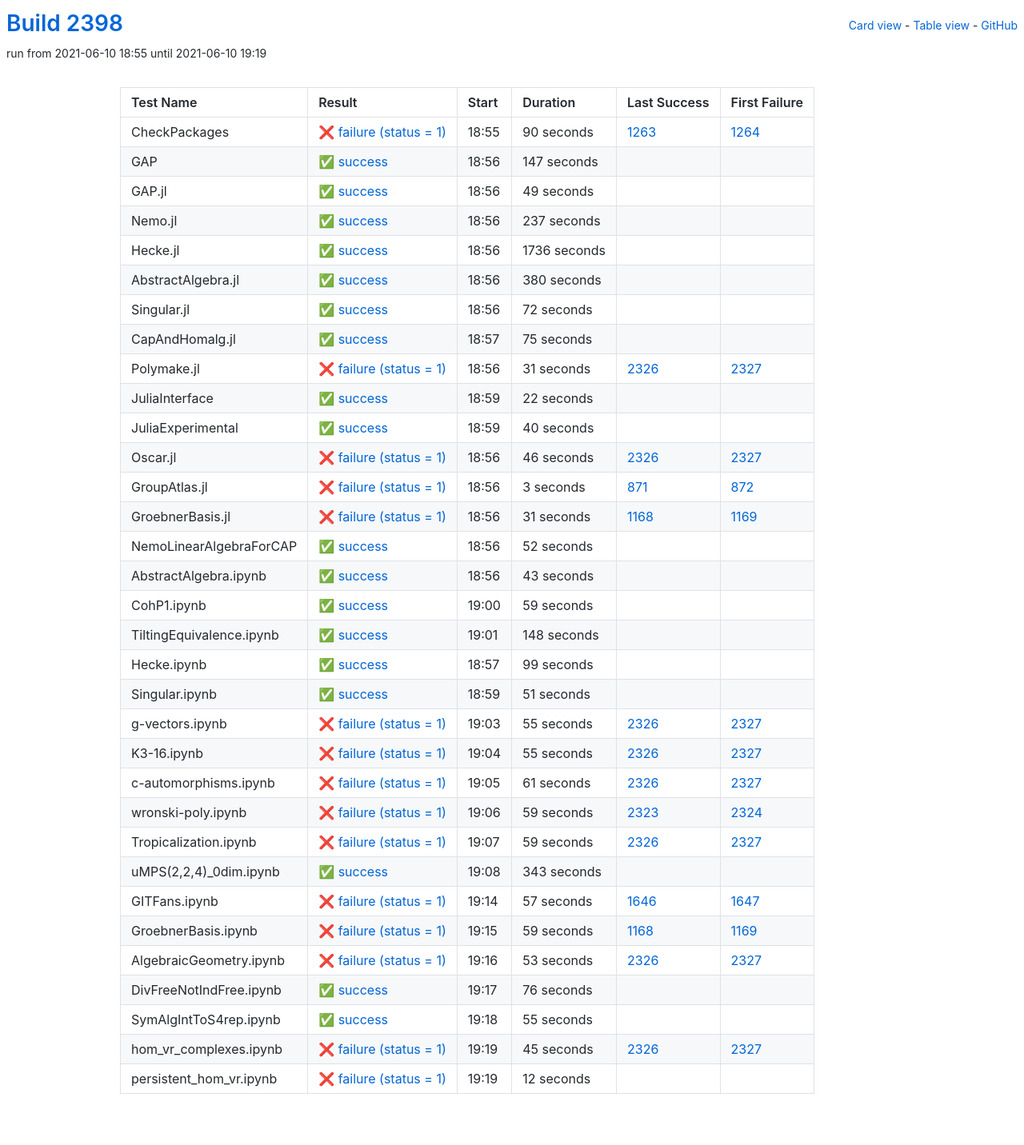
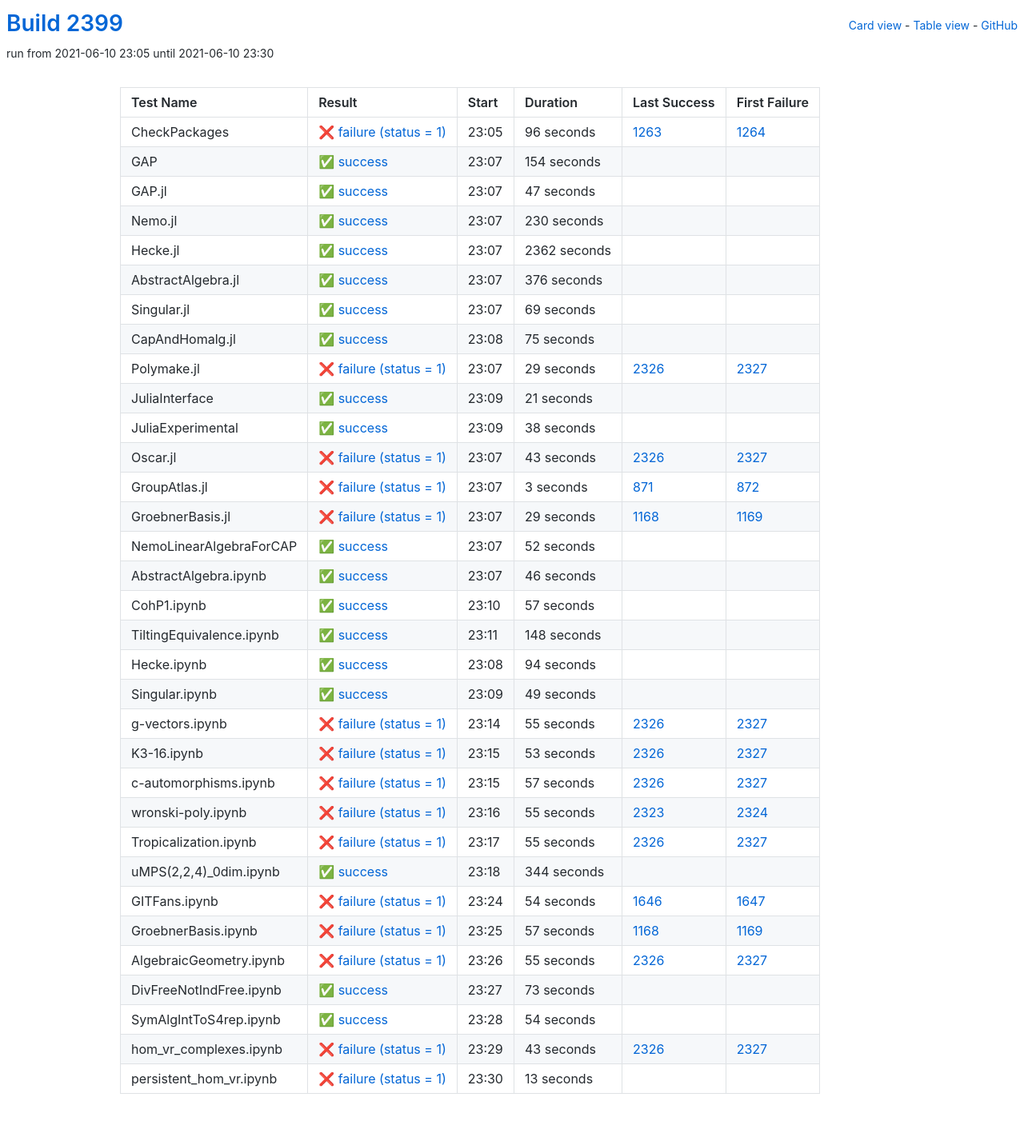
Before and after one commit to oscar-system/oscar-ci-status-stable, a Jekyll site: the page built from table.html, in a window 1280 px wide. Shown: the whole page at 80% size. Built offline with Jekyll 4.4.1, drawn with Linux system fonts in a browser that asks for light colours.

Commit message:
Build #2399

```diff
--- a/_data/ci.yml
+++ b/_data/ci.yml
@@ -1,6 +1,6 @@
 ---
-build: 2398
-build_url: https://oscarci.mathematik.uni-kl.de/job/oscar-stable/2398/
+build: 2399
+build_url: https://oscarci.mathematik.uni-kl.de/job/oscar-stable/2399/
 job: oscar-stable
 organization: oscar-system
 repo: oscar-ci-status-stable
@@ -8,92 +8,92 @@ repourl: https://github.com/oscar-system/oscar-ci-status-stable
 tests:
 - name: CheckPackages
   id: checkpackages
-  log: https://oscarci.mathematik.uni-kl.de/job/oscar-stable/2398/artifact/logs/build-2398/CheckPackages.log
-  start: 2021-06-10 18:55
+  log: https://oscarci.mathematik.uni-kl.de/job/oscar-stable/2399/artifact/logs/build-2399/CheckPackages.log
+  start: 2021-06-10 23:05
   success: false
   exitcode: 1
   status: failure
-  duration: 90
+  duration: 96
   last_success: 1263
   last_success_url: https://oscarci.mathematik.uni-kl.de/job/oscar-stable/1263/
   first_failure: 1264
   first_failure_url: https://oscarci.mathematik.uni-kl.de/job/oscar-stable/1264/
 - name: GAP
   id: gap
-  log: https://oscarci.mathematik.uni-kl.de/job/oscar-stable/2398/artifact/logs/build-2398/GAP.log
-  start: 2021-06-10 18:56
+  log: https://oscarci.mathematik.uni-kl.de/job/oscar-stable/2399/artifact/logs/build-2399/GAP.log
+  start: 2021-06-10 23:07
   success: true
   exitcode: 0
   status: success
-  duration: 147
+  duration: 154
   last_success: false
   last_success_url:
   first_failure: false
   first_failure_url:
 - name: GAP.jl
   id: gap-jl
-  log: https://oscarci.mathematik.uni-kl.de/job/oscar-stable/2398/artifact/logs/build-2398/GAP.jl.log
-  start: 2021-06-10 18:56
+  log: https://oscarci.mathematik.uni-kl.de/job/oscar-stable/2399/artifact/logs/build-2399/GAP.jl.log
+  start: 2021-06-10 23:07
   success: true
   exitcode: 0
   status: success
-  duration: 49
+  duration: 47
   last_success: false
   last_success_url:
   first_failure: false
   first_failure_url:
 - name: Nemo.jl
   id: nemo-jl
-  log: https://oscarci.mathematik.uni-kl.de/job/oscar-stable/2398/artifact/logs/build-2398/Nemo.jl.log
-  start: 2021-06-10 18:56
+  log: https://oscarci.mathematik.uni-kl.de/job/oscar-stable/2399/artifact/logs/build-2399/Nemo.jl.log
+  start: 2021-06-10 23:07
   success: true
   exitcode: 0
   status: success
-  duration: 237
+  duration: 230
   last_success: false
   last_success_url:
   first_failure: false
   first_failure_url:
 - name: Hecke.jl
   id: hecke-jl
-  log: https://oscarci.mathematik.uni-kl.de/job/oscar-stable/2398/artifact/logs/build-2398/Hecke.jl.log
-  start: 2021-06-10 18:56
+  log: https://oscarci.mathematik.uni-kl.de/job/oscar-stable/2399/artifact/logs/build-2399/Hecke.jl.log
+  start: 2021-06-10 23:07
   success: true
   exitcode: 0
   status: success
-  duration: 1736
+  duration: 2362
   last_success: false
   last_success_url:
   first_failure: false
   first_failure_url:
 - name: AbstractAlgebra.jl
   id: abstractalgebra-jl
-  log: https://oscarci.mathematik.uni-kl.de/job/oscar-stable/2398/artifact/logs/build-2398/AbstractAlgebra.jl.log
-  start: 2021-06-10 18:56
+  log: https://oscarci.mathematik.uni-kl.de/job/oscar-stable/2399/artifact/logs/build-2399/AbstractAlgebra.jl.log
+  start: 2021-06-10 23:07
   success: true
   exitcode: 0
   status: success
-  duration: 380
+  duration: 376
   last_success: false
   last_success_url:
   first_failure: false
   first_failure_url:
 - name: Singular.jl
   id: singular-jl
-  log: https://oscarci.mathematik.uni-kl.de/job/oscar-stable/2398/artifact/logs/build-2398/Singular.jl.log
-  start: 2021-06-10 18:56
+  log: https://oscarci.mathematik.uni-kl.de/job/oscar-stable/2399/artifact/logs/build-2399/Singular.jl.log
+  start: 2021-06-10 23:07
   success: true
   exitcode: 0
   status: success
-  duration: 72
+  duration: 69
   last_success: false
   last_success_url:
   first_failure: false
   first_failure_url:
 - name: CapAndHomalg.jl
   id: capandhomalg-jl
-  log: https://oscarci.mathematik.uni-kl.de/job/oscar-stable/2398/artifact/logs/build-2398/CapAndHomalg.jl.log
-  start: 2021-06-10 18:57
+  log: https://oscarci.mathematik.uni-kl.de/job/oscar-stable/2399/artifact/logs/build-2399/CapAndHomalg.jl.log
+  start: 2021-06-10 23:08
   success: true
   exitcode: 0
   status: success
@@ -104,56 +104,56 @@ tests:
   first_failure_url:
 - name: Polymake.jl
   id: polymake-jl
-  log: https://oscarci.mathematik.uni-kl.de/job/oscar-stable/2398/artifact/logs/build-2398/Polymake.jl.log
-  start: 2021-06-10 18:56
+  log: https://oscarci.mathematik.uni-kl.de/job/oscar-stable/2399/artifact/logs/build-2399/Polymake.jl.log
+  start: 2021-06-10 23:07
   success: false
   exitcode: 1
   status: failure
-  duration: 31
+  duration: 29
   last_success: 2326
   last_success_url: https://oscarci.mathematik.uni-kl.de/job/oscar-stable/2326/
   first_failure: 2327
   first_failure_url: https://oscarci.mathematik.uni-kl.de/job/oscar-stable/2327/
 - name: JuliaInterface
   id: juliainterface
-  log: https://oscarci.mathematik.uni-kl.de/job/oscar-stable/2398/artifact/logs/build-2398/JuliaInterface.log
-  start: 2021-06-10 18:59
+  log: https://oscarci.mathematik.uni-kl.de/job/oscar-stable/2399/artifact/logs/build-2399/JuliaInterface.log
+  start: 2021-06-10 23:09
   success: true
   exitcode: 0
   status: success
-  duration: 22
+  duration: 21
   last_success: false
   last_success_url:
   first_failure: false
   first_failure_url:
 - name: JuliaExperimental
   id: juliaexperimental
-  log: https://oscarci.mathematik.uni-kl.de/job/oscar-stable/2398/artifact/logs/build-2398/JuliaExperimental.log
-  start: 2021-06-10 18:59
+  log: https://oscarci.mathematik.uni-kl.de/job/oscar-stable/2399/artifact/logs/build-2399/JuliaExperimental.log
+  start: 2021-06-10 23:09
   success: true
   exitcode: 0
   status: success
-  duration: 40
+  duration: 38
   last_success: false
   last_success_url:
   first_failure: false
   first_failure_url:
 - name: Oscar.jl
   id: oscar-jl
-  log: https://oscarci.mathematik.uni-kl.de/job/oscar-stable/2398/artifact/logs/build-2398/Oscar.jl.log
-  start: 2021-06-10 18:56
+  log: https://oscarci.mathematik.uni-kl.de/job/oscar-stable/2399/artifact/logs/build-2399/Oscar.jl.log
+  start: 2021-06-10 23:07
   success: false
   exitcode: 1
   status: failure
-  duration: 46
+  duration: 43
   last_success: 2326
   last_success_url: https://oscarci.mathematik.uni-kl.de/job/oscar-stable/2326/
   first_failure: 2327
   first_failure_url: https://oscarci.mathematik.uni-kl.de/job/oscar-stable/2327/
 - name: GroupAtlas.jl
   id: groupatlas-jl
-  log: https://oscarci.mathematik.uni-kl.de/job/oscar-stable/2398/artifact/logs/build-2398/GroupAtlas.jl.log
-  start: 2021-06-10 18:56
+  log: https://oscarci.mathematik.uni-kl.de/job/oscar-stable/2399/artifact/logs/build-2399/GroupAtlas.jl.log
+  start: 2021-06-10 23:07
   success: false
   exitcode: 1
   status: failure
@@ -164,20 +164,20 @@ tests:
   first_failure_url: https://oscarci.mathematik.uni-kl.de/job/oscar-stable/872/
 - name: GroebnerBasis.jl
   id: groebnerbasis-jl
-  log: https://oscarci.mathematik.uni-kl.de/job/oscar-stable/2398/artifact/logs/build-2398/GroebnerBasis.jl.log
-  start: 2021-06-10 18:56
+  log: https://oscarci.mathematik.uni-kl.de/job/oscar-stable/2399/artifact/logs/build-2399/GroebnerBasis.jl.log
+  start: 2021-06-10 23:07
   success: false
   exitcode: 1
   status: failure
-  duration: 31
+  duration: 29
   last_success: 1168
   last_success_url: https://oscarci.mathematik.uni-kl.de/job/oscar-stable/1168/
   first_failure: 1169
   first_failure_url: https://oscarci.mathematik.uni-kl.de/job/oscar-stable/1169/
 - name: NemoLinearAlgebraForCAP
   id: nemolinearalgebraforcap
-  log: https://oscarci.mathematik.uni-kl.de/job/oscar-stable/2398/artifact/logs/build-2398/NemoLinearAlgebraForCAP.log
-  start: 2021-06-10 18:56
+  log: https://oscarci.mathematik.uni-kl.de/job/oscar-stable/2399/artifact/logs/build-2399/NemoLinearAlgebraForCAP.log
+  start: 2021-06-10 23:07
   success: true
   exitcode: 0
   status: success
@@ -188,32 +188,32 @@ tests:
   first_failure_url:
 - name: AbstractAlgebra.ipynb
   id: abstractalgebra-ipynb
-  log: https://oscarci.mathematik.uni-kl.de/job/oscar-stable/2398/artifact/logs/build-2398/AbstractAlgebra.ipynb.log
-  start: 2021-06-10 18:56
+  log: https://oscarci.mathematik.uni-kl.de/job/oscar-stable/2399/artifact/logs/build-2399/AbstractAlgebra.ipynb.log
+  start: 2021-06-10 23:07
   success: true
   exitcode: 0
   status: success
-  duration: 43
+  duration: 46
   last_success: false
   last_success_url:
   first_failure: false
   first_failure_url:
 - name: CohP1.ipynb
   id: cohp1-ipynb
-  log: https://oscarci.mathematik.uni-kl.de/job/oscar-stable/2398/artifact/logs/build-2398/CohP1.ipynb.log
-  start: 2021-06-10 19:00
+  log: https://oscarci.mathematik.uni-kl.de/job/oscar-stable/2399/artifact/logs/build-2399/CohP1.ipynb.log
+  start: 2021-06-10 23:10
   success: true
   exitcode: 0
   status: success
-  duration: 59
+  duration: 57
   last_success: false
   last_success_url:
   first_failure: false
   first_failure_url:
 - name: TiltingEquivalence.ipynb
   id: tiltingequivalence-ipynb
-  log: https://oscarci.mathematik.uni-kl.de/job/oscar-stable/2398/artifact/logs/build-2398/TiltingEquivalence.ipynb.log
-  start: 2021-06-10 19:01
+  log: https://oscarci.mathematik.uni-kl.de/job/oscar-stable/2399/artifact/logs/build-2399/TiltingEquivalence.ipynb.log
+  start: 2021-06-10 23:11
   success: true
   exitcode: 0
   status: success
@@ -224,32 +224,32 @@ tests:
   first_failure_url:
 - name: Hecke.ipynb
   id: hecke-ipynb
-  log: https://oscarci.mathematik.uni-kl.de/job/oscar-stable/2398/artifact/logs/build-2398/Hecke.ipynb.log
-  start: 2021-06-10 18:57
+  log: https://oscarci.mathematik.uni-kl.de/job/oscar-stable/2399/artifact/logs/build-2399/Hecke.ipynb.log
+  start: 2021-06-10 23:08
   success: true
   exitcode: 0
   status: success
-  duration: 99
+  duration: 94
   last_success: false
   last_success_url:
   first_failure: false
   first_failure_url:
 - name: Singular.ipynb
   id: singular-ipynb
-  log: https://oscarci.mathematik.uni-kl.de/job/oscar-stable/2398/artifact/logs/build-2398/Singular.ipynb.log
-  start: 2021-06-10 18:59
+  log: https://oscarci.mathematik.uni-kl.de/job/oscar-stable/2399/artifact/logs/build-2399/Singular.ipynb.log
+  start: 2021-06-10 23:09
   success: true
   exitcode: 0
   status: success
-  duration: 51
+  duration: 49
   last_success: false
   last_success_url:
   first_failure: false
   first_failure_url:
 - name: g-vectors.ipynb
   id: g-vectors-ipynb
-  log: https://oscarci.mathematik.uni-kl.de/job/oscar-stable/2398/artifact/logs/build-2398/g-vectors.ipynb.log
-  start: 2021-06-10 19:03
+  log: https://oscarci.mathematik.uni-kl.de/job/oscar-stable/2399/artifact/logs/build-2399/g-vectors.ipynb.log
+  start: 2021-06-10 23:14
   success: false
   exitcode: 1
   status: failure
@@ -260,8 +260,44 @@ tests:
   first_failure_url: https://oscarci.mathematik.uni-kl.de/job/oscar-stable/2327/
 - name: K3-16.ipynb
   id: k3-16-ipynb
-  log: https://oscarci.mathematik.uni-kl.de/job/oscar-stable/2398/artifact/logs/build-2398/K3-16.ipynb.log
-  start: 2021-06-10 19:04
+  log: https://oscarci.mathematik.uni-kl.de/job/oscar-stable/2399/artifact/logs/build-2399/K3-16.ipynb.log
+  start: 2021-06-10 23:15
+  success: false
+  exitcode: 1
+  status: failure
+  duration: 53
+  last_success: 2326
+  last_success_url: https://oscarci.mathematik.uni-kl.de/job/oscar-stable/2326/
+  first_failure: 2327
+  first_failure_url: https://oscarci.mathematik.uni-kl.de/job/oscar-stable/2327/
+- name: c-automorphisms.ipynb
+  id: c-automorphisms-ipynb
+  log: https://oscarci.mathematik.uni-kl.de/job/oscar-stable/2399/artifact/logs/build-2399/c-automorphisms.ipynb.log
+  start: 2021-06-10 23:15
+  success: false
+  exitcode: 1
+  status: failure
+  duration: 57
+  last_success: 2326
+  last_success_url: https://oscarci.mathematik.uni-kl.de/job/oscar-stable/2326/
+  first_failure: 2327
+  first_failure_url: https://oscarci.mathematik.uni-kl.de/job/oscar-stable/2327/
+- name: wronski-poly.ipynb
+  id: wronski-poly-ipynb
+  log: https://oscarci.mathematik.uni-kl.de/job/oscar-stable/2399/artifact/logs/build-2399/wronski-poly.ipynb.log
+  start: 2021-06-10 23:16
+  success: false
+  exitcode: 1
+  status: failure
+  duration: 55
+  last_success: 2323
+  last_success_url: https://oscarci.mathematik.uni-kl.de/job/oscar-stable/2323/
+  first_failure: 2324
+  first_failure_url: https://oscarci.mathematik.uni-kl.de/job/oscar-stable/2324/
+- name: Tropicalization.ipynb
+  id: tropicalization-ipynb
+  log: https://oscarci.mathematik.uni-kl.de/job/oscar-stable/2399/artifact/logs/build-2399/Tropicalization.ipynb.log
+  start: 2021-06-10 23:17
   success: false
   exitcode: 1
   status: failure
@@ -270,134 +306,98 @@ tests:
   last_success_url: https://oscarci.mathematik.uni-kl.de/job/oscar-stable/2326/
   first_failure: 2327
   first_failure_url: https://oscarci.mathematik.uni-kl.de/job/oscar-stable/2327/
-- name: c-automorphisms.ipynb
-  id: c-automorphisms-ipynb
-  log: https://oscarci.mathematik.uni-kl.de/job/oscar-stable/2398/artifact/logs/build-2398/c-automorphisms.ipynb.log
-  start: 2021-06-10 19:05
-  success: false
-  exitcode: 1
-  status: failure
-  duration: 61
-  last_success: 2326
-  last_success_url: https://oscarci.mathematik.uni-kl.de/job/oscar-stable/2326/
-  first_failure: 2327
-  first_failure_url: https://oscarci.mathematik.uni-kl.de/job/oscar-stable/2327/
-- name: wronski-poly.ipynb
-  id: wronski-poly-ipynb
-  log: https://oscarci.mathematik.uni-kl.de/job/oscar-stable/2398/artifact/logs/build-2398/wronski-poly.ipynb.log
-  start: 2021-06-10 19:06
-  success: false
-  exitcode: 1
-  status: failure
-  duration: 59
-  last_success: 2323
-  last_success_url: https://oscarci.mathematik.uni-kl.de/job/oscar-stable/2323/
-  first_failure: 2324
-  first_failure_url: https://oscarci.mathematik.uni-kl.de/job/oscar-stable/2324/
-- name: Tropicalization.ipynb
-  id: tropicalization-ipynb
-  log: https://oscarci.mathematik.uni-kl.de/job/oscar-stable/2398/artifact/logs/build-2398/Tropicalization.ipynb.log
-  start: 2021-06-10 19:07
-  success: false
-  exitcode: 1
-  status: failure
-  duration: 59
-  last_success: 2326
-  last_success_url: https://oscarci.mathematik.uni-kl.de/job/oscar-stable/2326/
-  first_failure: 2327
-  first_failure_url: https://oscarci.mathematik.uni-kl.de/job/oscar-stable/2327/
 - name: uMPS(2,2,4)_0dim.ipynb
   id: umps-2-2-4-0dim-ipynb
-  log: https://oscarci.mathematik.uni-kl.de/job/oscar-stable/2398/artifact/logs/build-2398/uMPS-2-2-4-_0dim.ipynb.log
-  start: 2021-06-10 19:08
+  log: https://oscarci.mathematik.uni-kl.de/job/oscar-stable/2399/artifact/logs/build-2399/uMPS-2-2-4-_0dim.ipynb.log
+  start: 2021-06-10 23:18
   success: true
   exitcode: 0
   status: success
-  duration: 343
+  duration: 344
   last_success: false
   last_success_url:
   first_failure: false
   first_failure_url:
 - name: GITFans.ipynb
   id: gitfans-ipynb
-  log: https://oscarci.mathematik.uni-kl.de/job/oscar-stable/2398/artifact/logs/build-2398/GITFans.ipynb.log
-  start: 2021-06-10 19:14
+  log: https://oscarci.mathematik.uni-kl.de/job/oscar-stable/2399/artifact/logs/build-2399/GITFans.ipynb.log
+  start: 2021-06-10 23:24
   success: false
   exitcode: 1
   status: failure
-  duration: 57
+  duration: 54
   last_success: 1646
   last_success_url: https://oscarci.mathematik.uni-kl.de/job/oscar-stable/1646/
   first_failure: 1647
   first_failure_url: https://oscarci.mathematik.uni-kl.de/job/oscar-stable/1647/
 - name: GroebnerBasis.ipynb
   id: groebnerbasis-ipynb
-  log: https://oscarci.mathematik.uni-kl.de/job/oscar-stable/2398/artifact/logs/build-2398/GroebnerBasis.ipynb.log
-  start: 2021-06-10 19:15
+  log: https://oscarci.mathematik.uni-kl.de/job/oscar-stable/2399/artifact/logs/build-2399/GroebnerBasis.ipynb.log
+  start: 2021-06-10 23:25
   success: false
   exitcode: 1
   status: failure
-  duration: 59
+  duration: 57
   last_success: 1168
   last_success_url: https://oscarci.mathematik.uni-kl.de/job/oscar-stable/1168/
   first_failure: 1169
   first_failure_url: https://oscarci.mathematik.uni-kl.de/job/oscar-stable/1169/
 - name: AlgebraicGeometry.ipynb
   id: algebraicgeometry-ipynb
-  log: https://oscarci.mathematik.uni-kl.de/job/oscar-stable/2398/artifact/logs/build-2398/AlgebraicGeometry.ipynb.log
-  start: 2021-06-10 19:16
+  log: https://oscarci.mathematik.uni-kl.de/job/oscar-stable/2399/artifact/logs/build-2399/AlgebraicGeometry.ipynb.log
+  start: 2021-06-10 23:26
   success: false
   exitcode: 1
   status: failure
-  duration: 53
+  duration: 55
   last_success: 2326
   last_success_url: https://oscarci.mathematik.uni-kl.de/job/oscar-stable/2326/
   first_failure: 2327
   first_failure_url: https://oscarci.mathematik.uni-kl.de/job/oscar-stable/2327/
 - name: DivFreeNotIndFree.ipynb
   id: divfreenotindfree-ipynb
-  log: https://oscarci.mathematik.uni-kl.de/job/oscar-stable/2398/artifact/logs/build-2398/DivFreeNotIndFree.ipynb.log
-  start: 2021-06-10 19:17
+  log: https://oscarci.mathematik.uni-kl.de/job/oscar-stable/2399/artifact/logs/build-2399/DivFreeNotIndFree.ipynb.log
+  start: 2021-06-10 23:27
   success: true
   exitcode: 0
   status: success
-  duration: 76
+  duration: 73
   last_success: false
   last_success_url:
   first_failure: false
   first_failure_url:
 - name: SymAlgIntToS4rep.ipynb
   id: symalginttos4rep-ipynb
-  log: https://oscarci.mathematik.uni-kl.de/job/oscar-stable/2398/artifact/logs/build-2398/SymAlgIntToS4rep.ipynb.log
-  start: 2021-06-10 19:18
+  log: https://oscarci.mathematik.uni-kl.de/job/oscar-stable/2399/artifact/logs/build-2399/SymAlgIntToS4rep.ipynb.log
+  start: 2021-06-10 23:28
   success: true
   exitcode: 0
   status: success
-  duration: 55
+  duration: 54
   last_success: false
   last_success_url:
   first_failure: false
   first_failure_url:
 - name: hom_vr_complexes.ipynb
   id: hom-vr-complexes-ipynb
-  log: https://oscarci.mathematik.uni-kl.de/job/oscar-stable/2398/artifact/logs/build-2398/hom_vr_complexes.ipynb.log
-  start: 2021-06-10 19:19
+  log: https://oscarci.mathematik.uni-kl.de/job/oscar-stable/2399/artifact/logs/build-2399/hom_vr_complexes.ipynb.log
+  start: 2021-06-10 23:29
   success: false
   exitcode: 1
   status: failure
-  duration: 45
+  duration: 43
   last_success: 2326
   last_success_url: https://oscarci.mathematik.uni-kl.de/job/oscar-stable/2326/
   first_failure: 2327
   first_failure_url: https://oscarci.mathematik.uni-kl.de/job/oscar-stable/2327/
 - name: persistent_hom_vr.ipynb
   id: persistent-hom-vr-ipynb
-  log: https://oscarci.mathematik.uni-kl.de/job/oscar-stable/2398/artifact/logs/build-2398/persistent_hom_vr.ipynb.log
-  start: 2021-06-10 19:19
+  log: https://oscarci.mathematik.uni-kl.de/job/oscar-stable/2399/artifact/logs/build-2399/persistent_hom_vr.ipynb.log
+  start: 2021-06-10 23:30
   success: false
   exitcode: 1
   status: failure
-  duration: 12
+  duration: 13
   last_success: false
   last_success_url:
   first_failure: false
```
Also changed, not shown: README.md.
